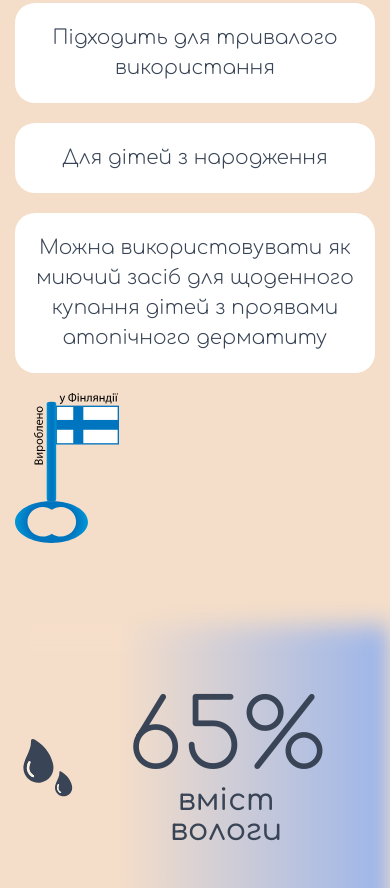
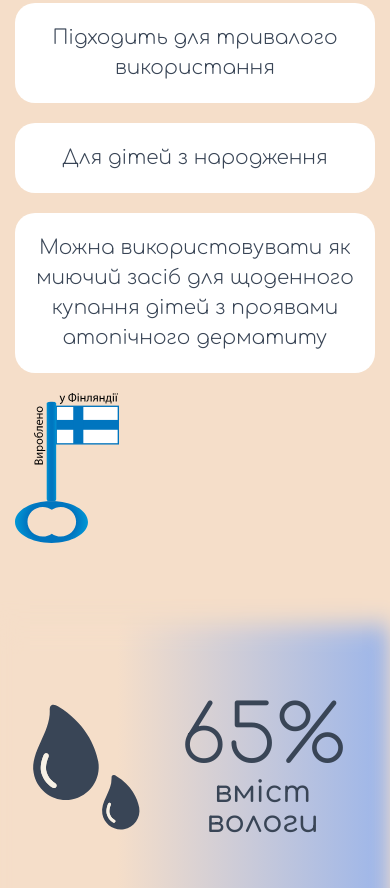
Before and after one commit to AntonRoston/Aqualan, a plain HTML site: page index.html in a window 390 px wide. Shown: the part 2682-3570 px from the top of the page. Drawn offline with nearby package versions, Linux system fonts and the light colour scheme.

Commit message:
redact_03

```diff
--- a/sass/components/_advantaches.scss
+++ b/sass/components/_advantaches.scss
@@ -68,7 +68,26 @@
         transform: rotate(-10deg);
     }
 }
+@media screen and (max-width: 767px){
+.adv-btn{
+    font-size: 16px;
+}
 
+.adv-con_03{
+        & span {
+                font-size: 5rem;
+                font-weight: 300;
+            }
+                                & p {
+                                    padding-left: 30px;
+                                    font-size: 30px;
+                                    font-weight: 500;
+                                    text-align: center;
+                                }
+}
+
+
+}
 @media screen and (min-width: 768px){
     .adv-items{
             flex-direction: row;
```
Also changed, not shown: css/main.css, css/main.min.css, 2 other files.
